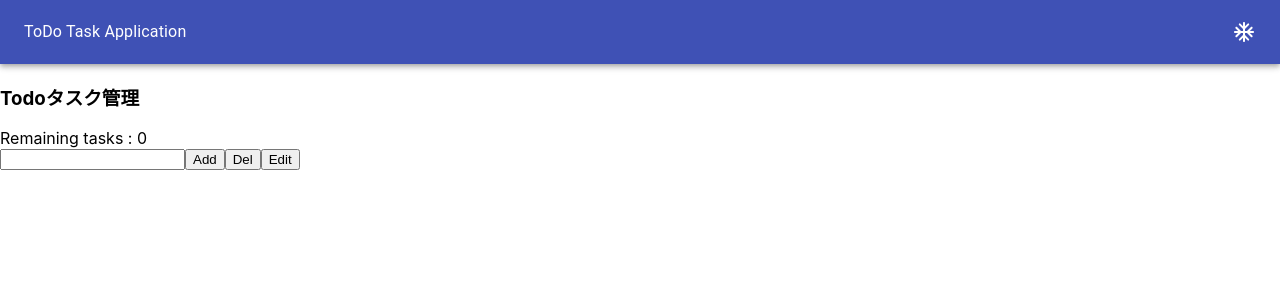
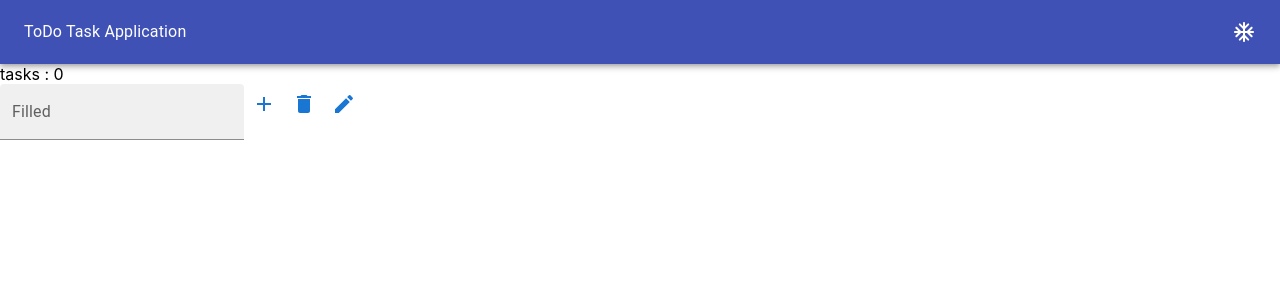
Before and after one commit to MizuguchiAkito/todo-list-react, a React (Create React App) app in the folder todo-list-react/: page / in a window 1280 px wide. Shown: the top 300 px of the page. Built offline with nearby package versions, Linux system fonts and the light colour scheme.

Commit message:
[update]design prosperity

```diff
--- /dev/null
+++ b/todo-list-react/src/app/components/ApiFetch.tsx
@@ -0,0 +1,25 @@
+import React, {useState, useLayoutEffect} from 'react';
+import axios from 'axios';
+
+export const ApiFetch: React.FC = () => {
+    // 那覇市のお天気データ ※https://weather.tsukumijima.net/参考
+    const url = `https://weather.tsukumijima.net/api/forecast/city/130010`;
+    // データを保存するやつ
+    const [data, setData] = useState([]);
+
+    useLayoutEffect(() => {
+        axios.get(url)
+            .then(res =>{
+                setData(res.data.link);
+            })
+    }, []);
+
+    /** レンダー部分 */
+    return (
+        <>
+            {JSON.stringify(data)}
+        </>
+    );
+};
+
+export default ApiFetch;
--- a/todo-list-react/src/app/components/App.tsx
+++ b/todo-list-react/src/app/components/App.tsx
@@ -1,21 +1,26 @@
 import "./App.css";
 import TodoList from "./TodoList";
-import Header from './Header';
+import Header from "./Header";
 import { v4 as uuidv4 } from "uuid";
 // uuid...ランダムなid自動生成
 
 import { useState, useRef } from "react";
 import { ITodoItem } from "../../models/todo";
+// import ApiFetch from "src/app/components/ApiFetch";
 
 //material ui
-import { Grid } from '@material-ui/core';
-// import Button from '@mui/material/Button';
+import { Box, Grid } from "@material-ui/core";
+import IconButton from "@mui/material/IconButton";
+import AddIcon from "@mui/icons-material/Add";
+import DeleteIcon from "@mui/icons-material/Delete";
+import EditIcon from "@mui/icons-material/Edit";
+import TextField from "@mui/material/TextField";
+// import CheckBoxIcon from '@mui/icons-material/CheckBox';
 // import DeleteIcon from '@mui/icons-material/Delete';
 // import SendIcon from '@mui/icons-material/Send';
 // import Stack from '@mui/material/Stack';
 
 const App = () => {
-
   const [todos, setTodos] = useState<ITodoItem[]>([]);
 
   const toggleTodo = (id: string) => {
@@ -29,6 +34,7 @@ const App = () => {
   const todoNameRef = useRef<HTMLInputElement>(null);
   // 要素の参照処理
 
+  console.log(todoNameRef);
 
   const handleAddTodo = (_: React.MouseEvent) => {
     // タスクの追加処理
@@ -41,8 +47,6 @@ const App = () => {
     todoNameRef.current.value = "";
   };
 
-
-
   const handleClear = () => {
     // タスクの削除処理
     const newTodos = todos.filter((todo) => !todo.completed);
@@ -50,28 +54,28 @@ const App = () => {
     setTodos(newTodos);
   };
 
-
   const handleEdit = (_: React.MouseEvent) => {
     // タスクの編集
     const name = todoNameRef?.current?.value;
     if (!name) return;
     // タスクが空欄の時、タスクを変更しない処理
 
-
     const newTodos = [...todos];
     const todo = newTodos.filter((todo) => todo.completed === true);
     // filterで検索した値を全て格納
-      if(todo.length > 1){
+    if (todo.length > 1) {
       // todoの値が1より大きい場合変更不可
       // console.log("通ってる？")
       return;
-      }else{
+    } else {
       // console.log("成功なり");
-        const todo = newTodos.find((todo) => todo.completed === true) as ITodoItem;
+      const todo = newTodos.find(
+        (todo) => todo.completed === true
+      ) as ITodoItem;
       todo.name = name;
       setTodos(newTodos);
     }
-  }
+  };
 
   return (
     // <Grid container direction="column">
@@ -84,12 +88,36 @@ const App = () => {
           <Header />
         </Grid>
       </Grid>
-      <h3>Todoタスク管理</h3>
-      <div>Remaining tasks : {todos.filter((todo) => !todo.completed).length}</div> {/* completedがTrueの時だけカウント */}
-      <input type="text" name="" id="" ref={todoNameRef} />
-      <button onClick={handleAddTodo}>Add</button>
-      <button onClick={handleClear}>Del</button>
-      <button onClick={handleEdit}>Edit</button>
+      {/* <ApiFetch /> */}
+      <div>
+        <Box sx={{ letterSpacing: 100 }}>
+          tasks : {todos.filter((todo) => !todo.completed).length}
+        </Box>
+        {/* tasks : {todos.filter((todo) => !todo.completed).length} */}
+      </div>
+      {/* completedがTrueの時だけカウント */}
+
+      <TextField
+        id=""
+        label="Filled"
+        variant="filled"
+        name=""
+        inputRef={todoNameRef}
+      />
+      {/* TextFieldはinputRefじゃないと動かない */}
+      {/* <input type="text" name="" id="" ref={todoNameRef} /> */}
+
+      <IconButton color="primary" aria-label="addIcon" onClick={handleAddTodo}>
+        <AddIcon color="primary" aria-label="addIcon"></AddIcon>
+      </IconButton>
+
+      <IconButton color="primary" aria-label="deleteIcon" onClick={handleClear}>
+        <DeleteIcon color="primary" aria-label="deleteIcon"></DeleteIcon>
+      </IconButton>
+
+      <IconButton color="primary" aria-label="EditIcon" onClick={handleEdit}>
+        <EditIcon color="primary" aria-label="EditIcon"></EditIcon>
+      </IconButton>
       <TodoList todos={todos} toggleTodo={toggleTodo} />
     </>
   );
--- a/todo-list-react/src/app/components/Todo.tsx
+++ b/todo-list-react/src/app/components/Todo.tsx
@@ -1,26 +1,29 @@
-import { FC } from 'react'
-import { ITodoItem } from '../../models/todo';
+import { FC } from "react";
+import { ITodoItem } from "../../models/todo";
+import Checkbox from '@mui/material/Checkbox';
 
 interface ITodo {
   todo: ITodoItem;
   toggleTodo: (id: string) => void;
 }
 
-const Todo: FC<ITodo> = ({todo, toggleTodo}) => {
-
-    const handleTodoClick = () =>{
+const Todo: FC<ITodo> = ({ todo, toggleTodo }) => {
+  const handleTodoClick = () => {
     toggleTodo(todo.id);
   };
 
   return (
     <div>
       <label>
-                <input type="checkbox" checked={todo.completed} readOnly onChange={handleTodoClick}/>
+        <Checkbox
+          onChange={handleTodoClick}
+          readOnly
+          checked={todo.completed}
+        ></Checkbox>
       </label>
       {todo.name}
-
     </div>
-    )
-}
+  );
+};
 
 export default Todo;
--- a/todo-list-react/tsconfig.json
+++ b/todo-list-react/tsconfig.json
@@ -22,7 +22,6 @@
     "resolveJsonModule": true,
     "isolatedModules": true,
     "incremental": true,
-    "allowJs":true,
   },
   "exclude": ["node_modules", "next-env.d.ts"],
   "include": ["src/**/*"]
```
Also changed, not shown: todo-list-react/package.json (+7 -2 lines), 1 other file (tests, documents, lock files or other folders). Lines whose indentation alone changed are shown as unchanged.
